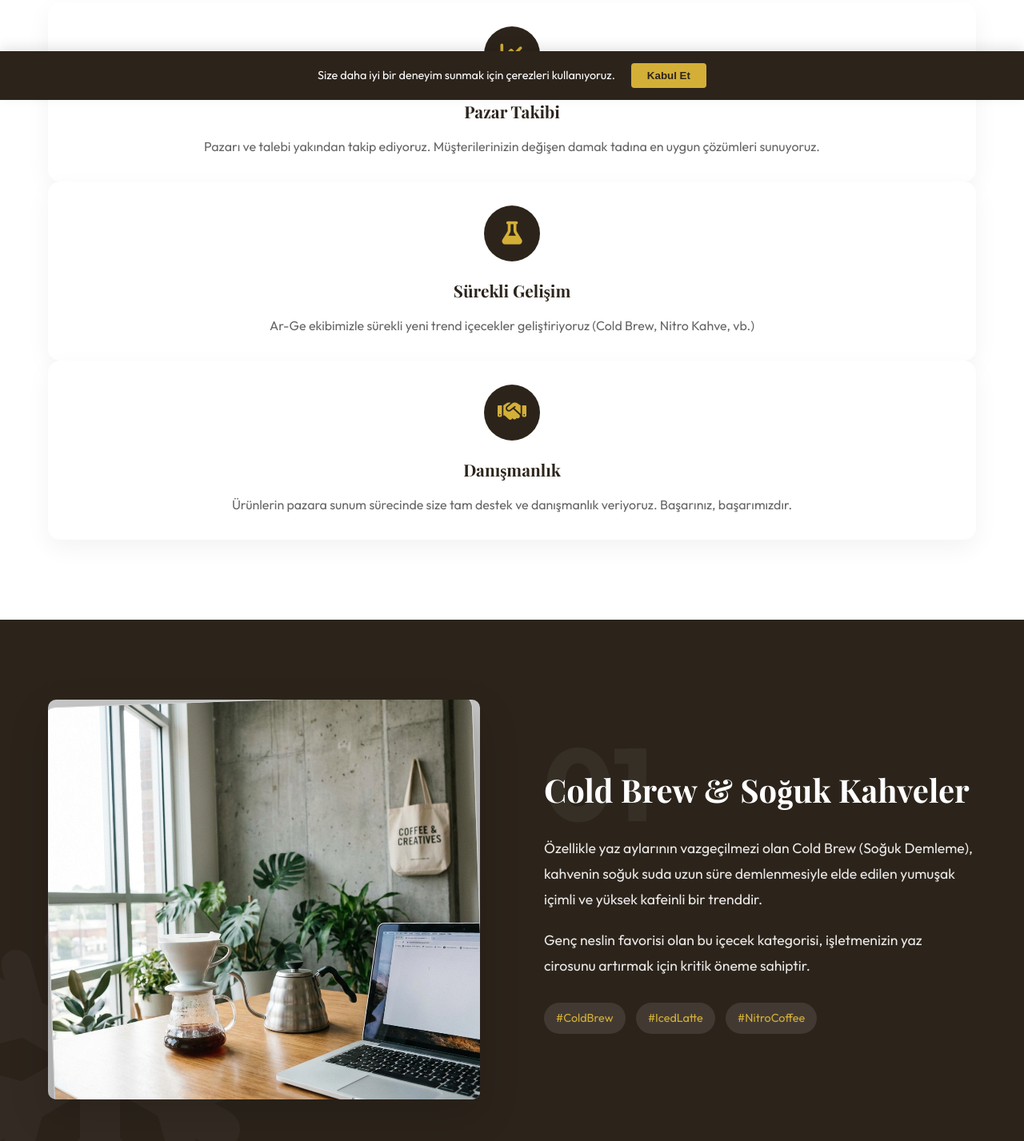
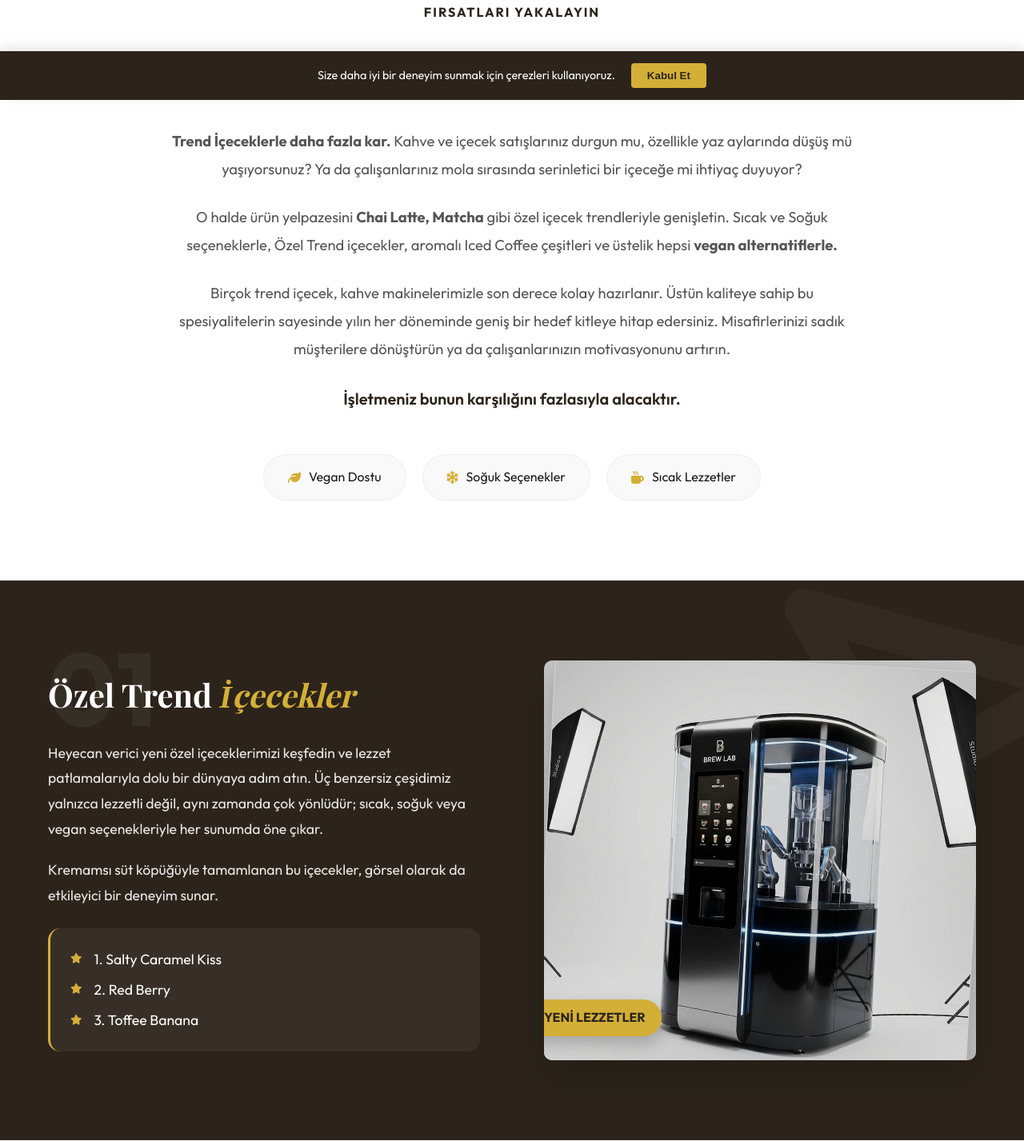
Before and after one commit to gokhanyigit06/Macc-cino, a plain HTML site: page trends.html in a window 1280 px wide. Shown: the part 675-2102 px from the top of the page at 80% size. Drawn offline with nearby package versions, Linux system fonts and the light colour scheme; a web font is replaced by a local one.

Commit message:
feat: Implement new trend sections (Special Drinks, Chai, Matcha) from visual template

```diff
--- a/trends.html
+++ b/trends.html
@@ -126,105 +126,127 @@
         style="position: relative; height: 60vh; min-height: 500px; background: linear-gradient(rgba(0,0,0,0.6), rgba(0,0,0,0.6)), url('assets/hero_bg.png') center/cover fixed no-repeat; display: flex; align-items: center; justify-content: center; text-align: center;">
         <div class="container reveal">
             <span
-                style="display: block; color: var(--accent-gold); font-size: 1.1rem; font-weight: 600; letter-spacing: 2px; text-transform: uppercase; margin-bottom: 20px;">GELECEĞİN
-                LEZZETLERİ</span>
-            <h1 style="color: #fff; font-size: 3.5rem; margin-bottom: 25px; font-weight: 700; line-height: 1.2;">Daha
-                Başarılı İşler İçin<br>Trend İçecekler</h1>
+                style="display: block; color: var(--accent-gold); font-size: 1.1rem; font-weight: 600; letter-spacing: 2px; text-transform: uppercase; margin-bottom: 20px;">Mac&Cino
+                Trend İçecekler</span>
+            <h1 style="color: #fff; font-size: 3.5rem; margin-bottom: 25px; font-weight: 700; line-height: 1.2;">
+                Daha Yüksek Satış Geliri İçin<br>Trend İçecekler</h1>
             <p
                 style="font-size: 1.3rem; color: rgba(255,255,255,0.95); max-width: 800px; margin: 0 auto; line-height: 1.8;">
-                İçecek satışlarınızı artırmanız için sizi destekliyoruz. En yeni trendleri sizin için takip ediyor ve
-                geliştiriyoruz.
+                İşletmenizi sıradanlıktan çıkarın, misafirlerinize unutulmaz lezzetler sunun.
             </p>
         </div>
     </header>
 
-    <!-- Visual Intro Features Section -->
+    <!-- Intro Text Section: Sıcak - Soğuk - Vegan -->
     <section class="section" style="padding: 100px 0; background-color: #fff;">
-        <div class="container reveal">
-            <div class="grid-3">
-                <!-- Feature 1 -->
+        <div class="container reveal" style="text-align: center; max-width: 900px;">
+            <span
+                style="display: block; color: var(--primary-dark); font-size: 1rem; font-weight: 700; letter-spacing: 2px; text-transform: uppercase; margin-bottom: 15px;">FIRSATLARI
+                YAKALAYIN</span>
+            <h2
+                style="font-size: 3rem; color: var(--primary-dark); margin-bottom: 40px; font-family: 'Playfair Display', serif;">
+                Sıcak – Soğuk - <span style="color: var(--accent-gold); font-style: italic;">Vegan</span>
+            </h2>
+
+            <div style="font-size: 1.15rem; line-height: 1.9; color: #555;">
+                <p style="margin-bottom: 25px;">
+                    <strong>Trend İçeceklerle daha fazla kar.</strong> Kahve ve içecek satışlarınız durgun mu, özellikle
+                    yaz aylarında düşüş mü yaşıyorsunuz?
+                    Ya da çalışanlarınız mola sırasında serinletici bir içeceğe mi ihtiyaç duyuyor?
+                </p>
+                <p style="margin-bottom: 25px;">
+                    O halde ürün yelpazesini <strong>Chai Latte, Matcha</strong> gibi özel içecek trendleriyle
+                    genişletin.
+                    Sıcak ve Soğuk seçeneklerle, Özel Trend içecekler, aromalı Iced Coffee çeşitleri ve üstelik hepsi
+                    <strong>vegan alternatiflerle.</strong>
+                </p>
+                <p style="margin-bottom: 25px;">
+                    Birçok trend içecek, kahve makinelerimizle son derece kolay hazırlanır. Üstün kaliteye sahip bu
+                    spesiyalitelerin sayesinde
+                    yılın her döneminde geniş bir hedef kitleye hitap edersiniz. Misafirlerinizi sadık müşterilere
+                    dönüştürün ya da çalışanlarınızın motivasyonunu artırın.
+                </p>
+                <p style="font-weight: 600; color: var(--primary-dark); font-size: 1.25rem;">
+                    İşletmeniz bunun karşılığını fazlasıyla alacaktır.
+                </p>
+            </div>
+
+            <div style="margin-top: 50px; display: flex; justify-content: center; gap: 20px; flex-wrap: wrap;">
                 <div
-                    style="text-align: center; padding: 30px; border-radius: 15px; background: #fff; box-shadow: 0 10px 30px rgba(0,0,0,0.05);">
-                    <div
-                        style="width: 70px; height: 70px; background: var(--primary-dark); border-radius: 50%; display: flex; align-items: center; justify-content: center; margin: 0 auto 20px; color: var(--accent-gold); font-size: 1.8rem;">
-                        <i class="fas fa-chart-line"></i>
-                    </div>
-                    <h3 style="font-size: 1.3rem; margin-bottom: 15px; color: var(--primary-dark);">Pazar Takibi</h3>
-                    <p style="color: #666; line-height: 1.6;">
-                        Pazarı ve talebi yakından takip ediyoruz. Müşterilerinizin değişen damak tadına en uygun
-                        çözümleri sunuyoruz.
-                    </p>
+                    style="padding: 15px 30px; background: #f9f9f9; border-radius: 50px; border: 1px solid #eee; display: flex; align-items: center; gap: 10px;">
+                    <i class="fas fa-leaf" style="color: var(--accent-gold);"></i> <span>Vegan Dostu</span>
                 </div>
-
-                <!-- Feature 2 -->
                 <div
-                    style="text-align: center; padding: 30px; border-radius: 15px; background: #fff; box-shadow: 0 10px 30px rgba(0,0,0,0.05);">
-                    <div
-                        style="width: 70px; height: 70px; background: var(--primary-dark); border-radius: 50%; display: flex; align-items: center; justify-content: center; margin: 0 auto 20px; color: var(--accent-gold); font-size: 1.8rem;">
-                        <i class="fas fa-flask"></i>
-                    </div>
-                    <h3 style="font-size: 1.3rem; margin-bottom: 15px; color: var(--primary-dark);">Sürekli Gelişim</h3>
-                    <p style="color: #666; line-height: 1.6;">
-                        Ar-Ge ekibimizle sürekli yeni trend içecekler geliştiriyoruz (Cold Brew, Nitro Kahve, vb.)
-                    </p>
+                    style="padding: 15px 30px; background: #f9f9f9; border-radius: 50px; border: 1px solid #eee; display: flex; align-items: center; gap: 10px;">
+                    <i class="fas fa-snowflake" style="color: var(--accent-gold);"></i> <span>Soğuk Seçenekler</span>
                 </div>
-
-                <!-- Feature 3 -->
                 <div
-                    style="text-align: center; padding: 30px; border-radius: 15px; background: #fff; box-shadow: 0 10px 30px rgba(0,0,0,0.05);">
-                    <div
-                        style="width: 70px; height: 70px; background: var(--primary-dark); border-radius: 50%; display: flex; align-items: center; justify-content: center; margin: 0 auto 20px; color: var(--accent-gold); font-size: 1.8rem;">
-                        <i class="fas fa-handshake"></i>
-                    </div>
-                    <h3 style="font-size: 1.3rem; margin-bottom: 15px; color: var(--primary-dark);">Danışmanlık</h3>
-                    <p style="color: #666; line-height: 1.6;">
-                        Ürünlerin pazara sunum sürecinde size tam destek ve danışmanlık veriyoruz. Başarınız,
-                        başarımızdır.
-                    </p>
+                    style="padding: 15px 30px; background: #f9f9f9; border-radius: 50px; border: 1px solid #eee; display: flex; align-items: center; gap: 10px;">
+                    <i class="fas fa-mug-hot" style="color: var(--accent-gold);"></i> <span>Sıcak Lezzetler</span>
                 </div>
             </div>
         </div>
     </section>
 
-    <!-- Trend 1: Cold Brew (Dark Section) -->
+    <!-- Special Trend Drinks Section (Dark Theme) -->
     <section class="section features-split"
         style="padding: 100px 0; background-color: var(--primary-dark); position: relative; overflow: hidden;">
-        <i class="fas fa-snowflake"
-            style="position: absolute; left: -50px; bottom: -50px; font-size: 25rem; opacity: 0.03; color: #fff;"></i>
+        <i class="fas fa-glass-martini-alt"
+            style="position: absolute; right: -50px; top: 50px; font-size: 25rem; opacity: 0.03; color: #fff; transform: rotate(15deg);"></i>
         <div class="container">
             <div class="grid-2 reveal" style="align-items: center; gap: 80px;">
 
-                <!-- Image Left -->
-                <div class="feature-image-wrapper reveal" style="position: relative;">
-                    <div
-                        style="box-shadow: 0 20px 50px rgba(0,0,0,0.3); border-radius: 20px; overflow: hidden; transform: rotate(-2deg); border: 1px solid rgba(255,255,255,0.1);">
-                        <img src="assets/blog1.png" alt="Cold Brew Trend"
-                            style="width: 100%; height: auto; display: block;">
-                    </div>
-                </div>
-
-                <!-- Text Right -->
+                <!-- Text Left -->
                 <div class="feature-text">
                     <span class="watermark-number" style="color: rgba(255,255,255,0.05);">01</span>
                     <h2
                         style="font-size: 2.5rem; color: #fff; margin-bottom: 25px; font-family: 'Playfair Display', serif;">
-                        Cold Brew & Soğuk Kahveler</h2>
+                        Özel Trend <span style="color: var(--accent-gold); font-style:italic;">İçecekler</span></h2>
 
                     <p style="margin-bottom: 20px; font-size: 1.1rem; line-height: 1.8; color: rgba(255,255,255,0.9);">
-                        Özellikle yaz aylarının vazgeçilmezi olan Cold Brew (Soğuk Demleme), kahvenin soğuk suda uzun
-                        süre demlenmesiyle elde edilen yumuşak içimli ve yüksek kafeinli bir trenddir.
+                        Heyecan verici yeni özel içeceklerimizi keşfedin ve lezzet patlamalarıyla dolu bir dünyaya adım
+                        atın.
+                        Üç benzersiz çeşidimiz yalnızca lezzetli değil, aynı zamanda çok yönlüdür; sıcak, soğuk veya
+                        vegan
+                        seçenekleriyle her sunumda öne çıkar.
                     </p>
-                    <p style="margin-bottom: 20px; font-size: 1.1rem; line-height: 1.8; color: rgba(255,255,255,0.9);">
-                        Genç neslin favorisi olan bu içecek kategorisi, işletmenizin yaz cirosunu artırmak için kritik
-                        öneme sahiptir.
+                    <p style="margin-bottom: 25px; font-size: 1.1rem; line-height: 1.8; color: rgba(255,255,255,0.9);">
+                        Kremamsı süt köpüğüyle tamamlanan bu içecekler, görsel olarak da etkileyici bir deneyim sunar.
                     </p>
-                    <div style="margin-top: 30px;">
-                        <span
-                            style="display:inline-block; padding: 8px 15px; background: rgba(255,255,255,0.1); color: var(--accent-gold); border-radius: 20px; margin-right: 10px; font-size: 0.9rem;">#ColdBrew</span>
-                        <span
-                            style="display:inline-block; padding: 8px 15px; background: rgba(255,255,255,0.1); color: var(--accent-gold); border-radius: 20px; margin-right: 10px; font-size: 0.9rem;">#IcedLatte</span>
-                        <span
-                            style="display:inline-block; padding: 8px 15px; background: rgba(255,255,255,0.1); color: var(--accent-gold); border-radius: 20px; font-size: 0.9rem;">#NitroCoffee</span>
+                    <div
+                        style="background: rgba(255,255,255,0.05); padding: 25px; border-radius: 15px; border-left: 3px solid var(--accent-gold);">
+                        <ul style="list-style: none; padding: 0;">
+                            <li
+                                style="margin-bottom: 10px; color: #fff; font-size: 1.1rem; display: flex; align-items: center;">
+                                <i class="fas fa-star"
+                                    style="color: var(--accent-gold); margin-right: 15px; font-size: 0.8rem;"></i>
+                                1. Salty Caramel Kiss
+                            </li>
+                            <li
+                                style="margin-bottom: 10px; color: #fff; font-size: 1.1rem; display: flex; align-items: center;">
+                                <i class="fas fa-star"
+                                    style="color: var(--accent-gold); margin-right: 15px; font-size: 0.8rem;"></i>
+                                2. Red Berry
+                            </li>
+                            <li style="color: #fff; font-size: 1.1rem; display: flex; align-items: center;">
+                                <i class="fas fa-star"
+                                    style="color: var(--accent-gold); margin-right: 15px; font-size: 0.8rem;"></i>
+                                3. Toffee Banana
+                            </li>
+                        </ul>
+                    </div>
+                </div>
+
+                <!-- Image Right -->
+                <div class="feature-image-wrapper reveal" style="position: relative;">
+                    <div
+                        style="box-shadow: 0 20px 50px rgba(0,0,0,0.3); border-radius: 20px; overflow: hidden; transform: rotate(3deg); border: 1px solid rgba(255,255,255,0.1);">
+                        <img src="assets/product3.png" alt="Trend İçecekler"
+                            style="width: 100%; height: auto; display: block; filter: brightness(0.9);">
+                    </div>
+                    <div
+                        style="position: absolute; bottom: 30px; left: -20px; background: var(--accent-gold); color: var(--primary-dark); padding: 10px 20px; border-radius: 50px; font-weight: 700; box-shadow: 0 10px 20px rgba(0,0,0,0.2);">
+                        YENİ LEZZETLER
                     </div>
                 </div>
 
@@ -232,42 +254,88 @@
         </div>
     </section>
 
-    <!-- Trend 2: Seasonal Specials (Light Section) -->
+    <!-- Chai Latte Section (Light Theme) -->
     <section class="section features-split" style="padding: 100px 0; background-color: #fff;">
         <div class="container">
             <div class="grid-2 reverse-mobile reveal" style="align-items: center; gap: 80px;">
 
-                <!-- Text Left -->
+                <!-- Image Left -->
+                <div class="feature-image-wrapper reveal" style="position: relative;">
+                    <div
+                        style="box-shadow: 0 20px 50px rgba(0,0,0,0.1); border-radius: 20px; overflow: hidden; transform: rotate(-2deg);">
+                        <img src="assets/product1.png" alt="Chai Latte"
+                            style="width: 100%; height: auto; display: block; background: #f9f9f9;">
+                    </div>
+                </div>
+
+                <!-- Text Right -->
                 <div class="feature-text">
                     <span class="watermark-number" style="left: auto; right: 0;">02</span>
                     <h2
                         style="font-size: 2.5rem; color: var(--primary-dark); margin-bottom: 25px; font-family: 'Playfair Display', serif;">
-                        Mevsimsel Lezzetler</h2>
+                        Chai Latte</h2>
 
                     <p style="margin-bottom: 20px; font-size: 1.1rem; line-height: 1.8; color: #555;">
-                        Sadece klasiklerle yetinmeyin. Kışın "Pumpkin Spice Latte", "Gingerbread Cappuccino" gibi
-                        içinizi ısıtan lezzetler; yazın ise ferahlatıcı "Frappé"ler ile menünüzü dinamik tutun.
+                        Chai Latte’nin baştan çıkarıcı dünyasını keşfedin. Chai Latte, <strong>Sıcak, Soğuk ve
+                            Vegan</strong> olmak üzere üç karşı konulmaz seçenekle sunulur.
                     </p>
                     <p style="margin-bottom: 20px; font-size: 1.1rem; line-height: 1.8; color: #555;">
-                        Mac&Cino olarak, her mevsim için özel reçeteler ve pazarlama materyalleri ile yanınızdayız.
+                        Baharatlı ve aromatik Chai çayı, kremamsı süt köpüğüyle buluşur - gerçek bir lezzet deneyimi. Bu
+                        popüler trend içecekleri misafirlerinize sunarak, sıcak havalarda bile satışlarınızı
+                        artırabilirsiniz.
                     </p>
-                    <a href="#iletisim-form" class="btn-text" style="font-size: 1.1rem; margin-top: 10px;">Reçeteleri
-                        Keşfedin <i class="fas fa-arrow-right"></i></a>
+                    <p style="margin-bottom: 20px; font-size: 1.1rem; line-height: 1.8; color: #555;">
+                        Kahve tam otomatik makinelerimiz sayesinde hazırlık son derece kolaydır.
+                    </p>
+                </div>
+
+            </div>
+        </div>
+    </section>
+
+    <!-- Matcha Section (Dark Theme) -->
+    <section class="section features-split"
+        style="padding: 100px 0; background-color: var(--primary-dark); position: relative; overflow: hidden;">
+        <i class="fas fa-leaf"
+            style="position: absolute; left: -50px; bottom: -50px; font-size: 25rem; opacity: 0.03; color: #fff;"></i>
+        <div class="container">
+            <div class="grid-2 reveal" style="align-items: center; gap: 80px;">
+
+                <!-- Text Left -->
+                <div class="feature-text">
+                    <span class="watermark-number" style="color: rgba(255,255,255,0.05);">03</span>
+                    <h2
+                        style="font-size: 2.5rem; color: #fff; margin-bottom: 25px; font-family: 'Playfair Display', serif;">
+                        Matcha</h2>
+
+                    <p style="margin-bottom: 20px; font-size: 1.1rem; line-height: 1.8; color: rgba(255,255,255,0.9);">
+                        Matcha’nın canlandırıcı dünyasını keşfedin – sıcak, soğuk ve Vegan olmak üzere üç karşı konulmaz
+                        seçenekle.
+                    </p>
+                    <p style="margin-bottom: 20px; font-size: 1.1rem; line-height: 1.8; color: rgba(255,255,255,0.9);">
+                        Yoğun aromalı, ince öğütülmüş yeşil çay, kremamsı şekilde köpürtülür ve ferahlatıcı bir lezzet
+                        sunar.
+                    </p>
+                    <p style="margin-bottom: 20px; font-size: 1.1rem; line-height: 1.8; color: rgba(255,255,255,0.9);">
+                        Bu popüler trend içeceği misafirlerinize sunarak, sıcak havalarda bile satışlarınızı
+                        artırabilirsiniz.
+                    </p>
                 </div>
 
                 <!-- Image Right -->
                 <div class="feature-image-wrapper reveal" style="position: relative;">
                     <div
-                        style="box-shadow: 0 20px 50px rgba(0,0,0,0.15); border-radius: 20px; overflow: hidden; transform: rotate(2deg);">
-                        <!-- Placeholder image using existing asset -->
-                        <img src="assets/product1.png" alt="Mevsimsel Kahveler"
-                            style="width: 100%; height: auto; display: block; background: #f9f9f9; filter: sepia(0.2);">
+                        style="box-shadow: 0 20px 50px rgba(0,0,0,0.3); border-radius: 20px; overflow: hidden; transform: rotate(3deg); border: 1px solid rgba(255,255,255,0.1);">
+                        <img src="assets/blog1.png" alt="Matcha Trend"
+                            style="width: 100%; height: auto; display: block; filter: brightness(0.9);">
                     </div>
                 </div>
 
             </div>
         </div>
     </section>
+
+
 
     <!-- Contact Section -->
     <section id="iletisim-form" class="section contact-section">
```
